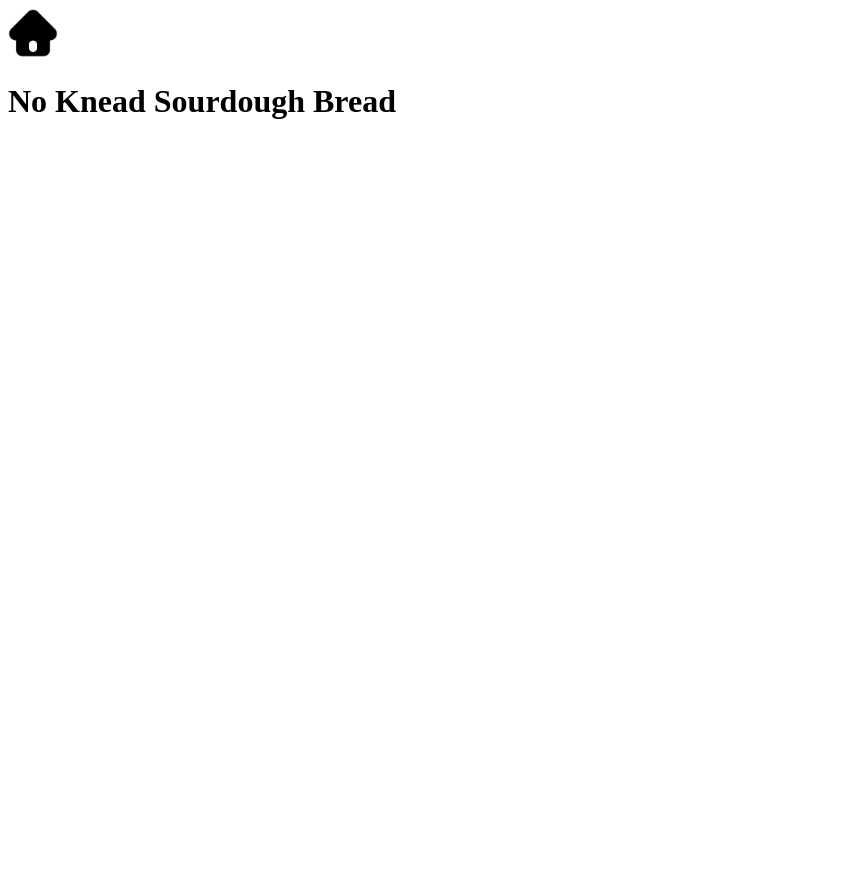
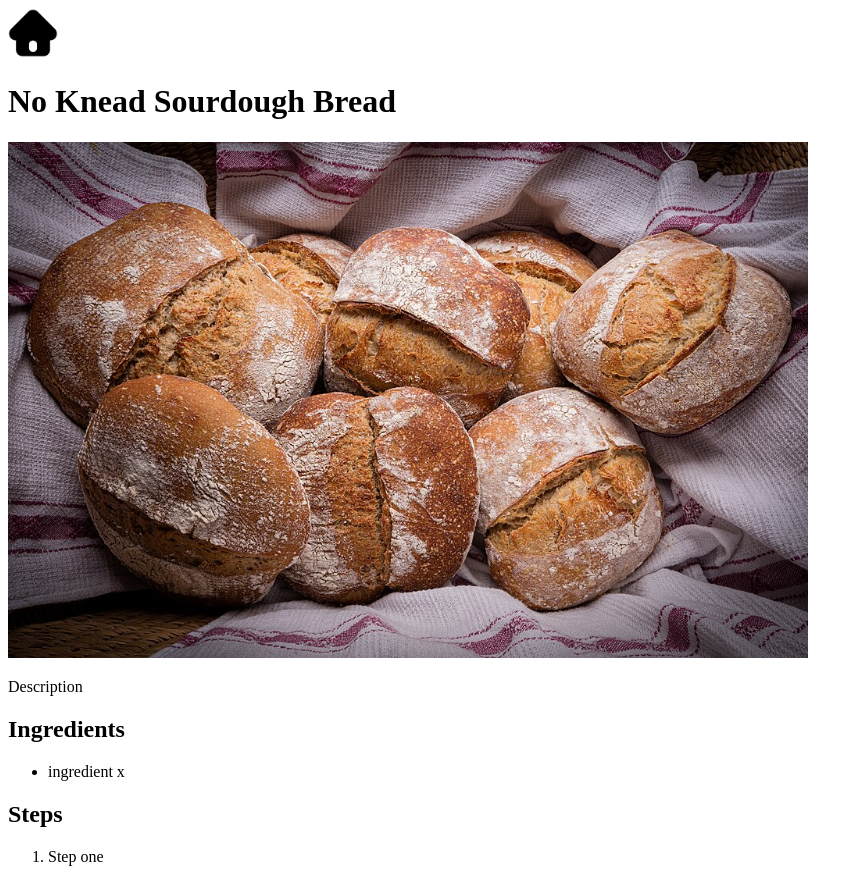
Before and after one commit to MxRoax/odin-recipes, a plain HTML site: page recipes/sourdough.html in a window 1280 px wide. Shown: the whole page, without its empty margins (0-863 px from the left). Before the commit the page ends 800 px from the top, so only its background shows below. Drawn offline with Linux system fonts and the light colour scheme.

Commit message:
Make filler text and add images
Set up filler text for easy fill in based of salmon template, and included the main images for sourdough and spaghetti pages.

```diff
--- a/recipes/sourdough.html
+++ b/recipes/sourdough.html
@@ -12,5 +12,20 @@
        </a>
 
         <h1>No Knead Sourdough Bread</h1>
+        <img src="../images/sourdough-bread.png" alt="A pile of artisanal loaves of sourdough bread on cloth"
+        width="800">
+
+        <p>Description</p>
+
+        <h2>Ingredients</h2>
+            <ul>
+                <li>ingredient x</li>
+            </ul>
+
+        <h2>Steps</h2>
+            <ol>
+                <li>Step one</li>
+            </ol>
+
     </body>
 </html>
```
Also changed, not shown: recipes/spaghetti.html (+16 -0 lines).
